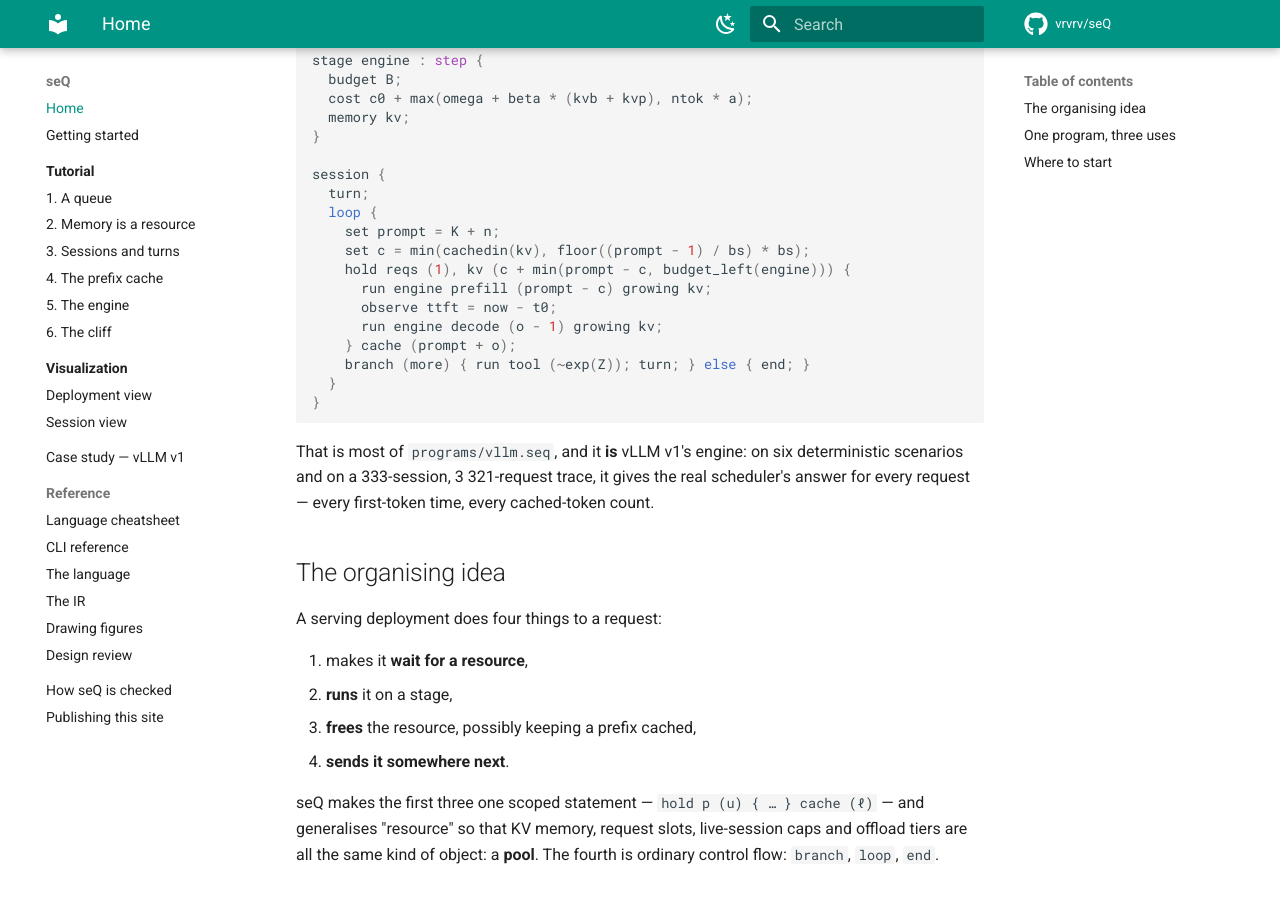
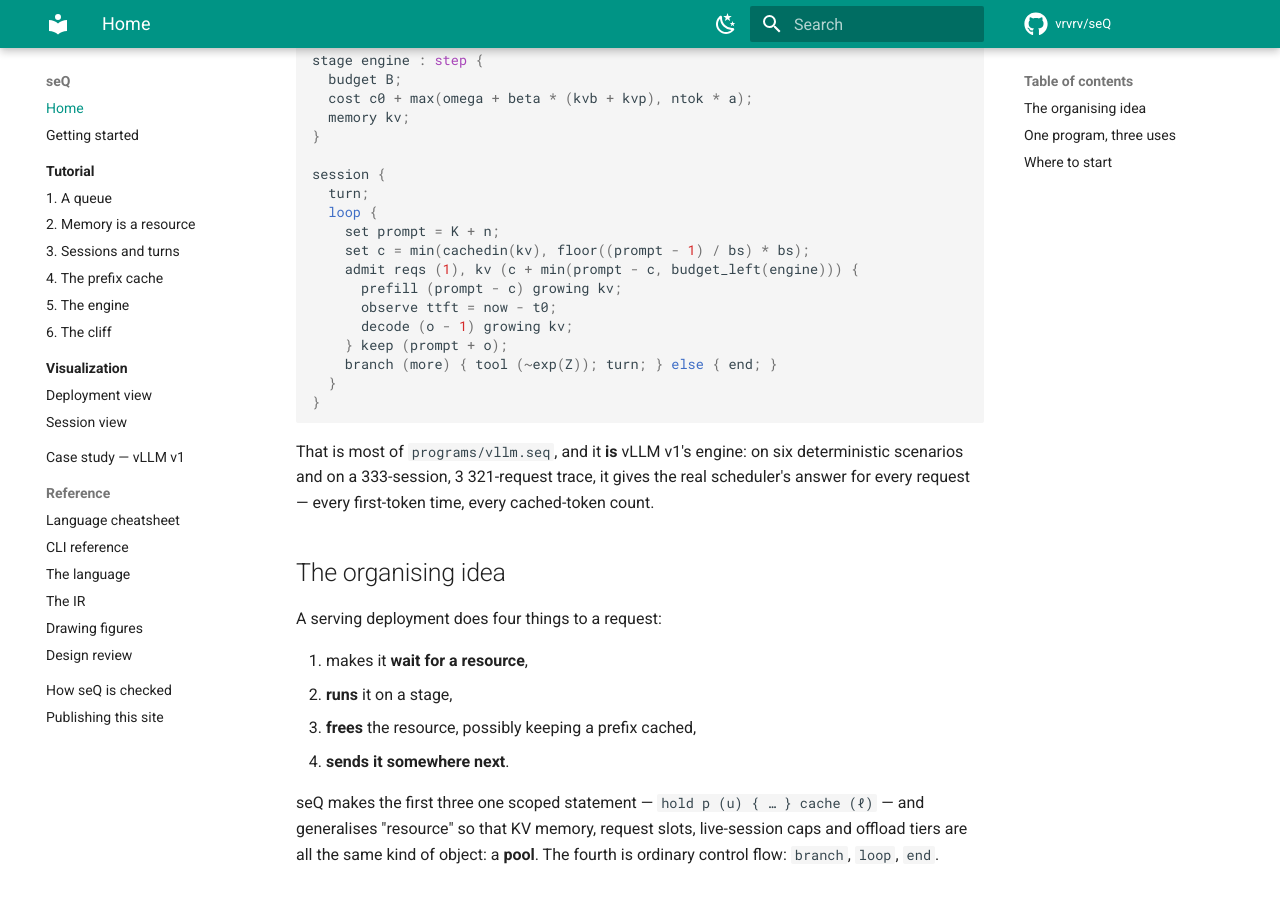
Before and after one commit to servingQ/serQ, an MkDocs documentation site: the page built from docs/index.md, in a window 1280 px wide and 900 px high, scrolled down 331 px. Built offline with MkDocs 1.6.1 and Material for MkDocs 9.7.7, drawn with Linux system fonts in a browser that asks for light colours; comment, search, counter and statistics services are not loaded.

Commit message:
The two vLLM specification programs, in the serving vocabulary
`programs/vllm_request.seq` and `vllm_replay.seq` are the programs the
oracle scenarios and the Lean theorems are generated from, and they were
the two written in the kernel while `vllm.seq` - the one the docs
showcase - was written in the vocabulary #5 added.

`seq-lang ir` is byte-identical for both, checked file by file, so
`tools/oracle/*.ir.json` and the generated Lean do not move. That is
necessary and not sufficient, so each statement was read rather than
swept: `run gate (arrive)` and `run front (...)` stay, because `gate` and
`front` play no role and `tool on gate (arrive)` - which is also
byte-identical - would call an arrival delay a tool call.

`docs/index.md` showed the kernel form under the sentence "That is most
of `programs/vllm.seq`", which has not been true since 5acc9cc. It stays
an excerpt, because a landing page wants one, but every line of it is now
checked to appear verbatim in the program.

Out of scope, deliberately: the closed-form validation programs (mg1, ps,
closed, 01-queue) are not serving deployments; `routing.seq`'s
`run link` is a KV migration between replicas, not a P->D transfer, and
`set mig = work(link)` nine lines above would still name the stage the
other way; and the tutorial programs match the chapters that include
them, which are named after the kernel keywords they teach.

Closes #12.

Co-Authored-By: Claude Opus 5 (1M context) <noreply@anthropic.com>

````diff
--- a/docs/index.md
+++ b/docs/index.md
@@ -22,12 +22,12 @@ session {
   loop {
     set prompt = K + n;
     set c = min(cachedin(kv), floor((prompt - 1) / bs) * bs);
-    hold reqs (1), kv (c + min(prompt - c, budget_left(engine))) {
-      run engine prefill (prompt - c) growing kv;
+    admit reqs (1), kv (c + min(prompt - c, budget_left(engine))) {
+      prefill (prompt - c) growing kv;
       observe ttft = now - t0;
-      run engine decode (o - 1) growing kv;
-    } cache (prompt + o);
-    branch (more) { run tool (~exp(Z)); turn; } else { end; }
+      decode (o - 1) growing kv;
+    } keep (prompt + o);
+    branch (more) { tool (~exp(Z)); turn; } else { end; }
   }
 }
 ```
````
Also changed, not shown: 2 other files.
